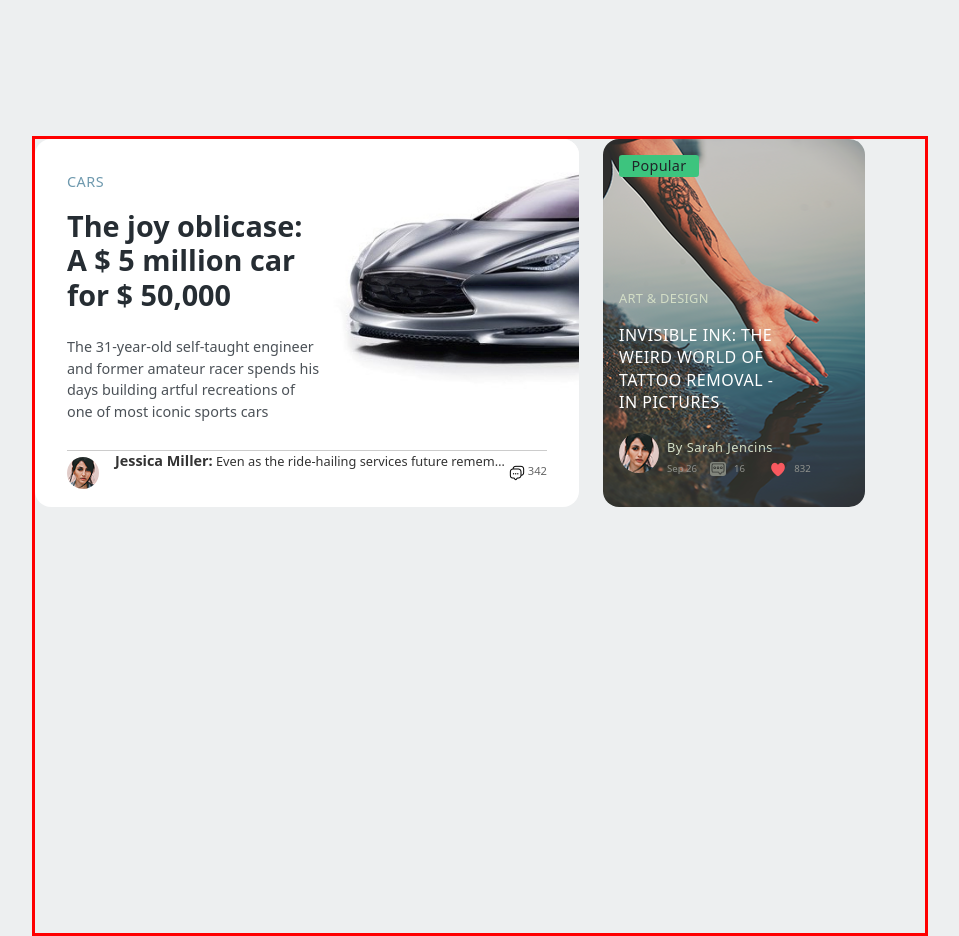
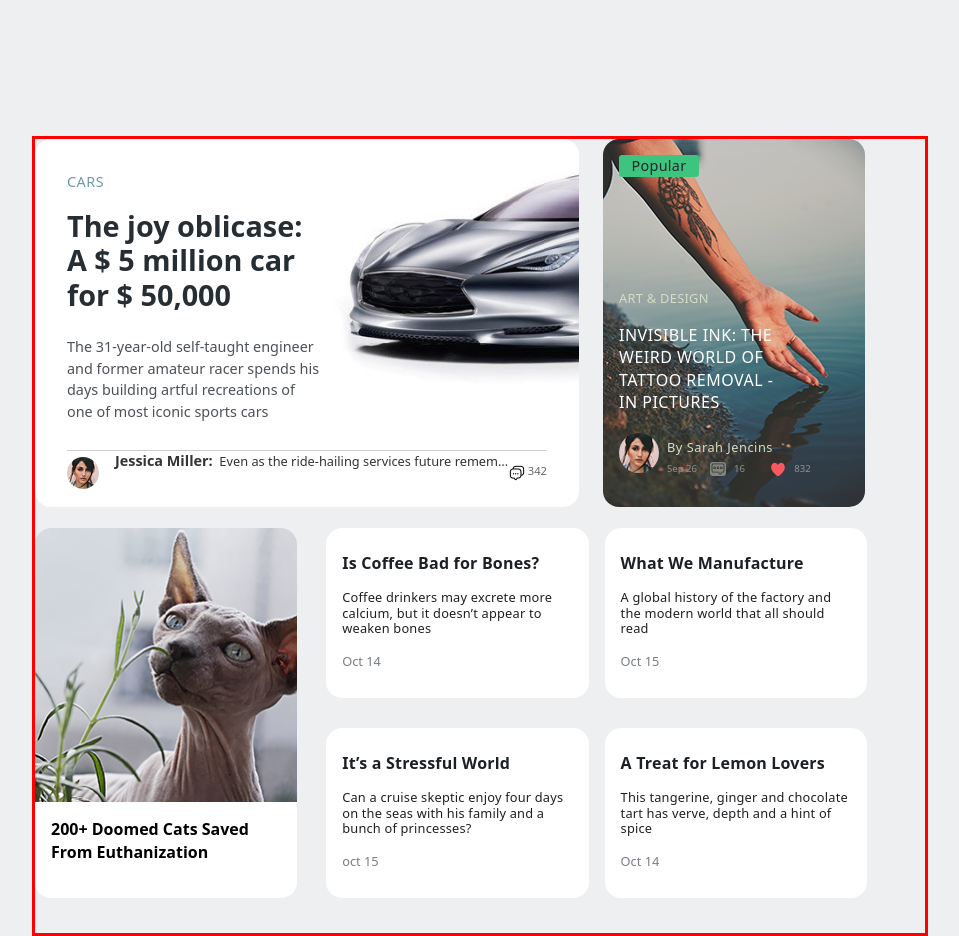
Before and after one commit to Boymirza92/Magazine, a Next.js app: page /components/header/newbies in a window 1280 px wide. Shown: the part 200-1136 px from the top of the page, without its empty margins (160-1119 px from the left). Built offline with nearby package versions, Linux system fonts and the light colour scheme.

Commit message:
Info bo'limi tugay dedi

```diff
--- a/src/app/components/header/newbies/page.js
+++ b/src/app/components/header/newbies/page.js
@@ -8,16 +8,18 @@ import styled from "styled-components";
 
 const Newbies = styled.div`
   display: flex;
+  flex-wrap: wrap;
   width: 70%;
   height: 50rem;
   border: 3px solid red;
   margin-top: 21rem;
   margin-left: 15%;
+  gap: 1rem;
 `;
 
 const Messages = styled.div`
   display: flex;
-  flex-wrap: wrap;
+  width: 52rem;
   gap: 1.5rem;
 `;
 
@@ -167,11 +169,11 @@ const Like = styled.div`
     color: rgb(211, 222, 198);
     margin-top: 0.01rem;
   }
-    p{
-      font-size: 0.6rem;
-      color: rgb(145, 147, 142);
-      margin-top: -1rem;
-    }
+  p {
+    font-size: 0.6rem;
+    color: rgb(145, 147, 142);
+    margin-top: -1rem;
+  }
 
   .message {
     width: 1rem;
@@ -179,7 +181,6 @@ const Like = styled.div`
     background-color: rgb(130, 134, 125);
     border-radius: 3px;
     margin-top: -1rem;
-
   }
   p {
     font-size: 0.6rem;
@@ -189,21 +190,189 @@ const Like = styled.div`
     width: 1rem;
     height: 1.2rem;
     margin-top: -1.1rem;
-
   }
 `;
 
-const MessagTwo = styled.div``;
+const MessagTwo = styled.div`
+  display: flex;
+  flex-wrap: wrap;
+  width: 52rem;
+  gap: 1rem;
+`;
 
-const Cats = styled.div``;
+const Cats = styled.div`
+  display: flex;
 
-const Cofee = styled.div``;
+  flex-direction: column;
+  width: 16.4rem;
+  height: 23.1rem;
+  background-color: #fff;
+  border-radius: 1rem;
 
-const Manufactura = styled.div``;
+  .cat {
+    border-radius: 1rem 1rem 0 0;
+  }
 
-const Stressful = styled.div``;
+  h3 {
+    display: flex;
+    justify-content: center;
+    align-items: center;
+    font-size: 1rem;
+    line-height: 1.4;
+    color: black;
+    font-weight: 700;
+    margin-top: 1rem;
+    padding-left: 1rem;
+    padding-right: 1rem;
+  }
+`;
 
-const Lemon = styled.div``;
+const Info = styled.div`
+  display: flex;
+  justify-content: end;
+  flex-wrap: wrap;
+  width: 34rem;
+  height: 24rem;
+  margin-left: 0.6rem;
+  gap: 1rem;
+`;
+
+const Cofee = styled.div`
+  display: flex;
+  flex-direction: column;
+  width: 16.4rem;
+  height: 10.6rem;
+  background-color: #fff;
+  border-radius: 1rem;
+
+  h4 {
+    gap: 1rem;
+    font-size: 1rem;
+    line-height: 1.4;
+     letter-spacing: 0.2px;
+    color: rgb(28, 32, 36);
+    font-weight: bold;
+    margin: 1.5rem 0 0 1rem;
+  }
+
+  .text {
+    line-height: 1.2;
+     letter-spacing: 0.2px;
+    color: rgb(29, 32, 35);
+    margin: 1rem 0 0 1rem;
+    padding-right: 1rem;
+    font-size: 0.8rem;
+  }
+
+  .data {
+    color: rgb(120, 126, 132);
+    margin: 1rem 0 0 1rem;
+    padding-right: 1rem;
+    font-size: 0.8rem;
+  }
+`;
+
+const Manufactura = styled.div`
+  display: flex;
+  flex-direction: column;
+  width: 16.4rem;
+  height: 10.6rem;
+  background-color: #fff;
+  border-radius: 1rem;
+
+  .header {
+    letter-spacing: 0.2px;
+    line-height: 1.4;
+    color: rgb(28, 32, 36);
+    font-weight: bold;
+    margin: 1.5rem 0 0 1rem;
+    font-size: 1rem;
+  }
+
+  .text {
+  font-size: 0.8rem;
+    line-height: 1.2;
+     letter-spacing: 0.2px;
+    color: rgb(29, 32, 35);
+    margin: 1rem 0 0 1rem;
+    padding-right: 1rem;
+  }
+
+  .data {
+    color: rgb(120, 126, 132);
+    margin: 1rem 0 0 1rem;
+    padding-right: 1rem;
+    font-size: 0.8rem;
+  }
+`;
+
+const Stressful = styled.div`
+  display: flex;
+  flex-direction: column;
+  width: 16.4rem;
+  height: 10.6rem;
+  background-color: #fff;
+  border-radius: 1rem;
+
+  h4 {
+    font-size: 1rem;
+    line-height: 1.4;
+     letter-spacing: 0.2px;
+    color: rgb(28, 32, 36);
+    font-weight: bold;
+    margin: 1.5rem 0 0 1rem;
+  }
+
+  .text {
+    line-height: 1.2;
+     letter-spacing: 0.2px;
+    color: rgb(29, 32, 35);
+    margin: 1rem 0 0 1rem;
+    padding-right: 1rem;
+    font-size: 0.8rem;
+  }
+
+  .data {
+    color: rgb(120, 126, 132);
+    margin: 1rem 0 0 1rem;
+    padding-right: 1rem;
+    font-size: 0.8rem;
+  }
+`;
+
+const Lemon = styled.div`
+  display: flex;
+  flex-direction: column;
+  width: 16.4rem;
+  height: 10.6rem;
+  background-color: #fff;
+  border-radius: 1rem;
+
+  h4 {
+    font-size: 1rem;
+    line-height: 1.4;
+     letter-spacing: 0.2px;
+    color: rgb(28, 32, 36);
+    font-weight: bold;
+    margin: 1.5rem 0 0 1rem;
+  }
+
+  .text {
+    line-height: 1.2;
+     letter-spacing: 0.2px;
+    color: rgb(29, 32, 35);
+    margin: 1rem 0 0 1rem;
+    padding-right: 1rem;
+    font-size: 0.8rem;
+  }
+
+  .data {
+    color: rgb(120, 126, 132);
+    margin: 1rem 0 0 1rem;
+    padding-right: 1rem;
+    font-size: 0.8rem;
+  }
+`;
 
 const Columns = styled.div``;
 
@@ -227,10 +396,9 @@ const New = () => {
             <h4>
               Jessica Miller:
               <span>
-                {" "}
-                Even as the ride-hailing services future remem… &nbsp;
+                &nbsp; Even as the ride-hailing services future remem… &nbsp;
               </span>
-            </h4>{" "}
+            </h4>
             <img src="/sms.png" alt="Sms" className="smsicon" />{" "}
             <p className="sms">&nbsp;342</p>
           </MessageText>
@@ -256,11 +424,45 @@ const New = () => {
         </Popular>
       </Messages>
       <MessagTwo>
-        <Cats></Cats>
-        <Cofee></Cofee>
-        <Manufactura></Manufactura>
-        <Stressful></Stressful>
-        <Lemon></Lemon>
+        <Cats>
+          <img src="/cat.png" alt="Cat" className="cat" />
+          <h3>200+ Doomed Cats Saved From Euthanization</h3>
+        </Cats>
+        <Info>
+          <Cofee>
+            <h4>Is Coffee Bad for Bones?</h4>
+            <p className="text">
+              Coffee drinkers may excrete more calcium, but it doesn’t appear to
+              weaken bones
+            </p>
+            <p className="data">Oct 14</p>
+          </Cofee>
+          <Manufactura>
+            <h4 className="header">What We Manufacture</h4>
+            <p className="text">
+              A global history of the factory and the modern world that all
+              should read
+            </p>
+            <p className="data">Oct 15</p>
+          </Manufactura>
+          <Stressful>
+            <h4>It’s a Stressful World</h4>
+            <p className="text">
+              Can a cruise skeptic enjoy four days on the seas with his family
+              and a bunch of princesses?
+            </p>
+            <p className="data">oct 15</p>
+          </Stressful>
+          <Lemon>
+            <h4>A Treat for Lemon Lovers</h4>
+            <p className="text">
+              This tangerine, ginger and chocolate tart has verve, depth and a
+              hint of spice
+            </p>
+            <p className="data">Oct 14</p>
+          </Lemon>
+        </Info>
+
         <Columns></Columns>
       </MessagTwo>
     </Newbies>
```
Also changed, not shown: public/cat.png (added).
